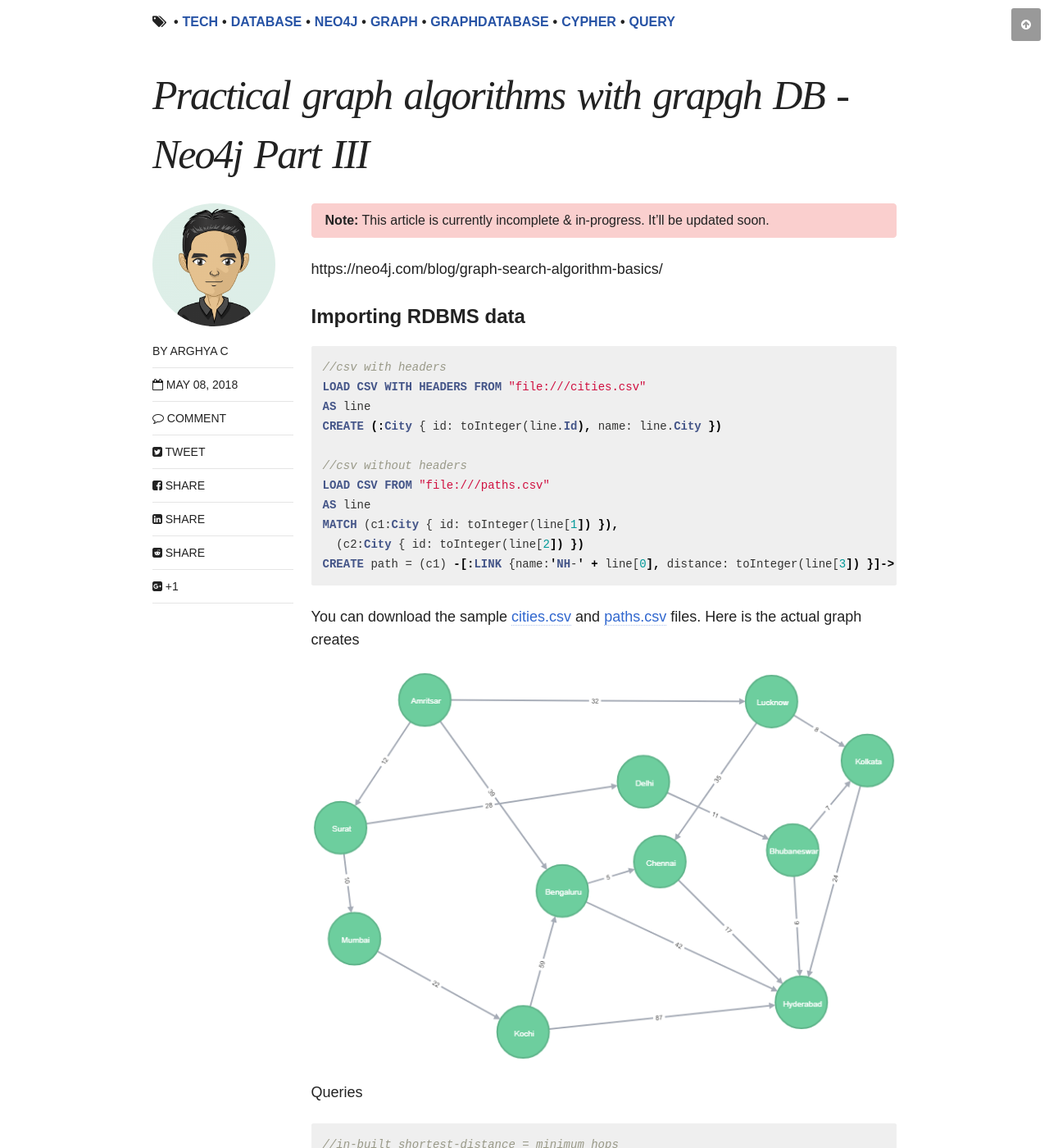
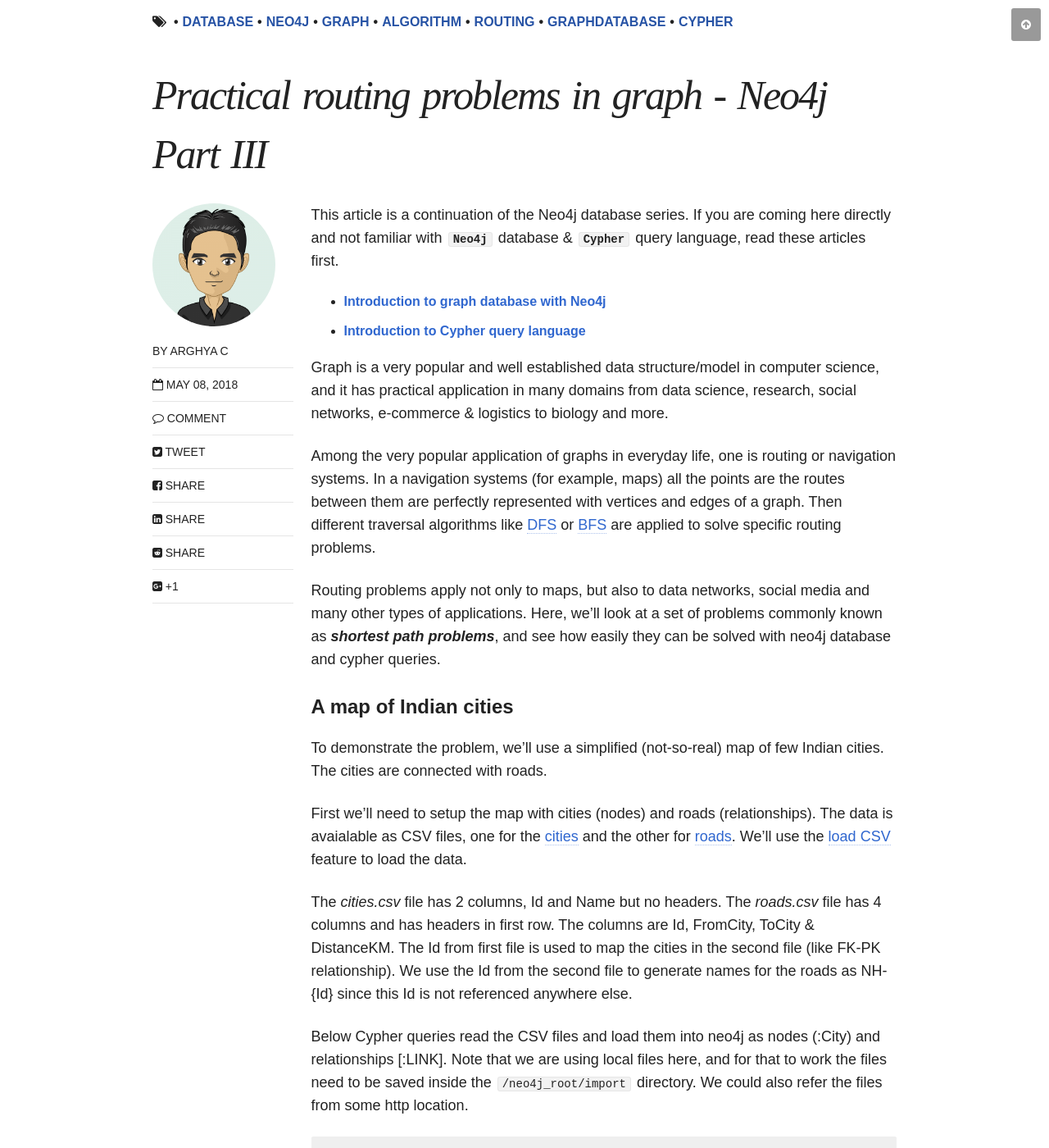
Before and after one commit to chakrabar/chakrabar.github.io, a Jekyll site: the page built from _posts/articles/2018-05-08-neo4j-shortest-distance.md, in a window 1280 px wide and 1400 px high, scrolled down 915 px. Shown: the whole window at 82% size. Built offline with Jekyll 4.4.1, drawn with Linux system fonts in a browser that asks for light colours; nearby versions of some CDN libraries; comment, search, counter and statistics services are not loaded; some of the changed text lies outside the part shown.

Commit message:
publishing shortest distance - 1st pass

````diff
--- a/_posts/articles/2018-05-08-neo4j-shortest-distance.md
+++ b/_posts/articles/2018-05-08-neo4j-shortest-distance.md
@@ -1,9 +1,9 @@
 ---
 layout: post
-title: "Practical graph algorithms with grapgh DB - Neo4j Part III"
-excerpt: "Common use cases and neo4j graph database for production"
+title: "Practical routing problems in graph - Neo4j Part III"
+excerpt: "Common graph algorithms with neo4j graph database and cypher"
 date: 2018-05-08
-tags: [tech, database, neo4j, graph, graphdatabase, cypher, query]
+tags: [database, neo4j, graph, algorithm, routing, graphdatabase, cypher]
 categories: articles
 image:
   feature: posts/neo4j/graph_header.jpg
@@ -12,32 +12,48 @@
 published: true
 ---
 
-**Note:** This article is currently incomplete & in-progress. It'll be updated soon.
-{: .notice--danger}
+This article is a continuation of the Neo4j database series. If you are coming here directly and not familiar with **`Neo4j`** database & **`Cypher`** query language, read these articles first.
 
-https://neo4j.com/blog/graph-search-algorithm-basics/
+* **[Introduction to graph database with Neo4j](/articles/neo4j-graph-database-1/)**
+* **[Introduction to Cypher query language](/articles/neo4j-graph-database-2/)**
 
-#### Importing RDBMS data
+Graph is a very popular and well established data structure/model in computer science, and it has practical application in many domains from data science, research, social networks, e-commerce & logistics to biology and more.
+
+Among the very popular application of graphs in everyday life, one is routing or navigation systems. In a navigation systems (for example, maps) all the points are the routes between them are perfectly represented with vertices and edges of a graph. Then different traversal algorithms like [DFS](https://en.wikipedia.org/wiki/Depth-first_search) or [BFS](https://en.wikipedia.org/wiki/Breadth-first_search) are applied to solve specific routing problems.
+
+Routing problems apply not only to maps, but also to data networks, social media and many other types of applications. Here, we'll look at a set of problems commonly known as _**shortest path problems**_, and see how easily they can be solved with neo4j database and cypher queries.
+
+#### A map of Indian cities
+
+To demonstrate the problem, we'll use a simplified (not-so-real) map of few Indian cities. The cities are connected with roads.
+
+First we'll need to setup the map with cities (nodes) and roads (relationships). The data is avaialable as CSV files, one for the [cities](/images/posts/neo4j/cities.csv) and the other for [roads](/images/posts/neo4j/roads.csv). We'll use the [load CSV](https://neo4j.com/docs/developer-manual/current/cypher/clauses/load-csv/) feature to load the data.
+
+The _cities.csv_ file has 2 columns, Id and Name but no headers. The _roads.csv_ file has 4 columns and has headers in first row. The columns are Id, FromCity, ToCity & DistanceKM. The Id from first file is used to map the cities in the second file (like FK-PK relationship). We use the Id from the second file to generate names for the roads as NH-{Id} since this Id is not referenced anywhere else.
+
+Below Cypher queries read the CSV files and load them into neo4j as nodes (:City) and relationships [:LINK]. Note that we are using local files here, and for that to work the files need to be saved inside the `/neo4j_root/import` directory. We could also refer the files from some http location.
 
 ```fsharp
-//csv with headers
-LOAD CSV WITH HEADERS FROM "file:///cities.csv"
+//read cities and load them as nodes in DB (file has no headers)
+LOAD CSV FROM "file:///cities.csv"
 AS line
-CREATE (:City { id: toInteger(line.Id), name: line.City })
+CREATE (:City { id: toInteger(line[0]), name: line[1] })
 
-//csv without headers
-LOAD CSV FROM "file:///paths.csv"
+//read the roads, map to cities and load as relationships
+LOAD CSV WITH HEADERS FROM "file:///paths.csv"
 AS line
-MATCH (c1:City { id: toInteger(line[1]) }),
-  (c2:City { id: toInteger(line[2]) })
-CREATE path = (c1) -[:LINK {name:'NH-' + line[0], distance: toInteger(line[3]) }]-> (c2)
+MATCH (c1:City { id: toInteger(line.FromCity) }),
+  (c2:City { id: toInteger(line.ToCity) })
+CREATE path = (c1) -[:LINK {name: 'NH-' + line.Id, distance: toInteger(line.DistanceKM) }]-> (c2)
 ```
 
-You can download the sample [cities.csv](/images/posts/neo4j/cities.csv) and [paths.csv](/images/posts/neo4j/paths.csv) files. Here is the actual graph creates
+Once the queries are run successfully, we get the complete map as a graph.
 
 ![Image](/images/posts/neo4j/cities.png)
 
-Queries
+#### Shortest path
+
+Cypher as a built-in `shortestpath()` function. We'll use that to find the shortest path between 2 cities viz. Amritsar and Hyderabad. We use a variable length pattern matching to get all possible roads from amritsar to hyderabad and then use the function to get the shortest one. See query below.
 
 ```fsharp
 //in-built shortest-distance = minimum hops
@@ -47,9 +63,13 @@
 RETURN path
 ```
 
-It returns nodes _"Amritsar --> Bengaluru --> Huderabad"_, with a total distance of 810km.
+It returns the path _"Amritsar --> Bengaluru --> Huderabad"_, with a total distance of 810km.
 
-For a real world _shortest path_ we'll need some calculations.
+Note that it returns the _shortest path_ that has _minimum number of hops_. It does not take the distance into calculation. This is the behavior of the default `shortestpath()` function and no custom property is used for the calculation. This is definitely not be the best solution for a map navigation problem, as the _"shortest path"_ is not actually the shortest one as per the distance traversed. But this is very useful in lot of situations like calculation the most efficient path to deliver data packets over a wired network (where no. of hops is more costly that distnace) or figuring out closest relation between two persons on a social network.
+
+#### Wighted shortest path - distance
+
+Now let's solve the original problem of shortest distance between 2 cities. What we do here is, find out all possible routes between the two then take the shortest one by distance. We use `REDUCE` to calculate the total distance in a route.
 
 ```fsharp
 //actual shortest-distance
@@ -59,7 +79,11 @@
 ORDER BY dist
 LIMIT 1
 RETURN path
+```
 
+We can format the result a bit with cities passed through, the roads traversed (remember, they are named like NH-1 etc.) and the total distance. The `head()` function takes the first item in a list and `tail()` takes all but the first.
+
+```fsharp
 MATCH path = (:City {name: "Amritsar"}) -[road:LINK*]- (:City {name: "Hyderabad"})
 WITH path, REDUCE (sum = 0, r IN road | sum + r.distance) AS dist
 ORDER BY dist
@@ -75,13 +99,18 @@
 <br />**Distance:** 560 km
 {: .notice--success}
 
-lol - with road blocks
+**Note:** Here we have considered all the roads are two-way i.e. if there is a road from Delhi to Bhubaneswar, there is also a return way from Bhubaneswar to Delhi. If that is not true, and roads are one-way as shown in the graph diagram, we just need to make the MATCH pattern have a directed relationship to solve it. Now, when we make the MATCH pattern directed `()-[:LINK]->()`, we get most common variant of [Dijkstra's algorithm](https://en.wikipedia.org/wiki/Dijkstra%27s_algorithm) solved.
+{: .notice--info}
+
+#### With road blocks
 
 ```fsharp
 MATCH () -[r:LINK]-> ()
 WHERE r.name IN ['NH-3', 'NH-4']
 SET r.isBlocked = true
+```
 
+```fsharp
 MATCH path = (:City {name: "Amritsar"}) -[road:LINK*]- (:City {name: "Hyderabad"})
 WHERE ALL (r IN road WHERE NOT exists(r.isBlocked)) //all roads are non-blocked
 WITH path, REDUCE (sum = 0, r IN road | sum + r.distance) AS dist
@@ -92,29 +121,33 @@
   dist + ' km' AS Distance
 ```
 
+It produces the following results:
+<br />**Route:** Amritsar->Surat->Delhi->Bhubaneswar->Hyderabad
+<br />**Roads:** NH-2 > NH-6 > NH-8 > NH-10
+<br />**Distance:** 600 km
+{: .notice--success}
+
 fastest route
 
 ```fsharp
 //roads with average speed
-LOAD CSV FROM "file:///paths2.csv"
+LOAD CSV WITH HEADERS FROM "file:///paths2.csv"
 AS line
-MATCH (c1:City { id: toInteger(line[1]) }),
-  (c2:City { id: toInteger(line[2]) })
-CREATE path = (c1) -[:LINK {avgSpeed: toFloat(line[4]), name:'NH-' + line[0], distance: toInteger(line[3]) }]-> (c2)
+MATCH (c1:City { id: toInteger(line.FromCity) }),
+  (c2:City { id: toInteger(line.ToCity) })
+CREATE path = (c1) -[:LINK {avgSpeed: toFloat(line.SpeedKmph), name: 'NH-' + line.Id, distance: toInteger(line.DistanceKM) }]-> (c2)
 
 //fastest route
-MATCH path = (:City {name: "Amritsar"}) -[road:LINK*]- (:City {name: "Hyderabad"})
+MATCH path = (:City {name: "Amritsar"}) -[road:LINK*]-> (:City {name: "Hyderabad"})
 WHERE ALL (r IN road WHERE NOT EXISTS (r.isBlocked))
 WITH path, REDUCE (sum = 0, r IN road | sum + (r.distance / r.avgSpeed)) AS time
 ORDER BY time
-LIMIT 1
 RETURN REDUCE (cities = head(nodes(path)).name, n IN tail(nodes(path)) | cities + '->' + n.name) AS Route,
   REDUCE (rd = head(relationships(path)).name, r IN tail(relationships(path)) | rd + ' > ' + r.name) AS Roads,
   toString((round(time * 100))/100) + ' hr' AS TotalTime
 ```
 
-It produces the following results:
-<br />**Route:** Amritsar->Surat->Delhi->Bhubaneswar->Hyderabad
-<br />**Roads:** NH-2 > NH-6 > NH-8 > NH-10
-<br />**Distance:** 600 km
-{: .notice--success}
+![Image](/images/posts/neo4j/all-route-results.png)
+
+**Note:** I'll also publish another post in the Neo4j series and discuss about some common considerations for production deployment of Neo4j. Do come back later for the next post.
+{: .notice--info}
--- a/images/posts/neo4j/cities.csv
+++ b/images/posts/neo4j/cities.csv
@@ -1,4 +1,3 @@
-Id,City
 1,Amritsar
 2,Lucknow
 3,Surat
````
Also changed, not shown: _posts/articles/2018-05-04-neo4j-graph-database-1.md (+7 -5 lines), _posts/articles/2018-05-07-neo4j-graph-database-2.md (+15 -9 lines), _posts/articles/2018-05-09-neo4j-graph-database-4.md (renamed from _posts/articles/2018-05-09-neo4j-graph-database-3.md, +3 -1 lines), images/posts/neo4j/paths.csv (deleted, +0 -17 lines), images/posts/neo4j/paths2.csv (deleted, +0 -17 lines), images/posts/neo4j/roads.csv (added, +19 -0 lines), images/posts/neo4j/roads2.csv (added, +19 -0 lines), images/posts/neo4j/all-route-results.png (added), images/posts/neo4j/cities.png, images/posts/neo4j/cities0.png (added).
